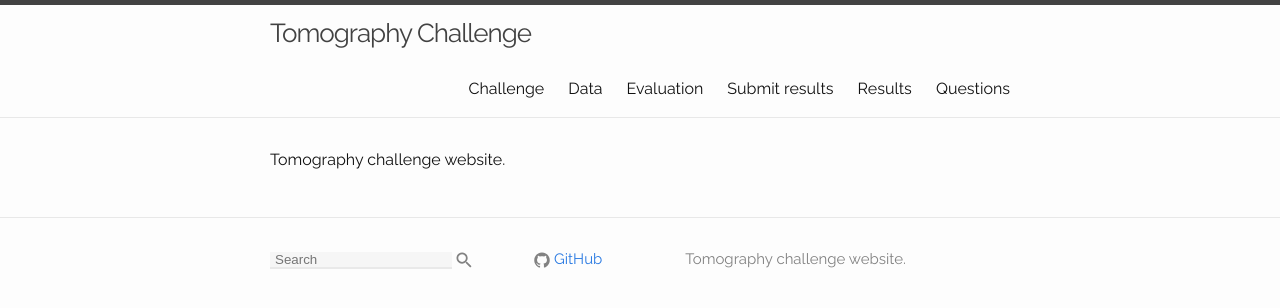
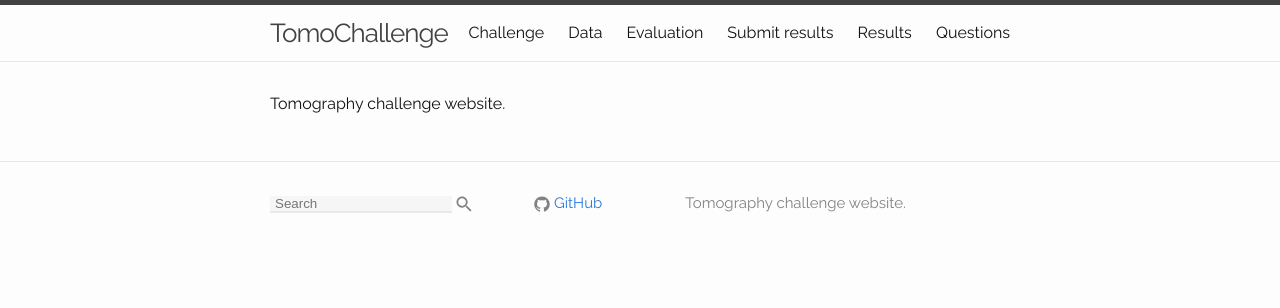
Before and after one commit to tomochallenge/tomochallenge.github.io, a Jekyll site: the page built from index.md, in a window 1280 px wide. Shown: the top 308 px of the page. Built offline with Jekyll 4.4.1, drawn with Linux system fonts in a browser that asks for light colours.

Commit message:
Update _config.yml

```diff
--- a/_config.yml
+++ b/_config.yml
@@ -13,7 +13,7 @@
 # you will see them accessed via {{ site.title }}, {{ site.email }}, and so on.
 # You can create any custom variable you would like, and they will be accessible
 # in the templates via {{ site.myvariable }}.
-title: Tomography Challenge
+title: TomoChallenge
 # email: your-email@domain.com
 description: > # this means to ignore newlines until "baseurl:"
   Tomography challenge website.
```
